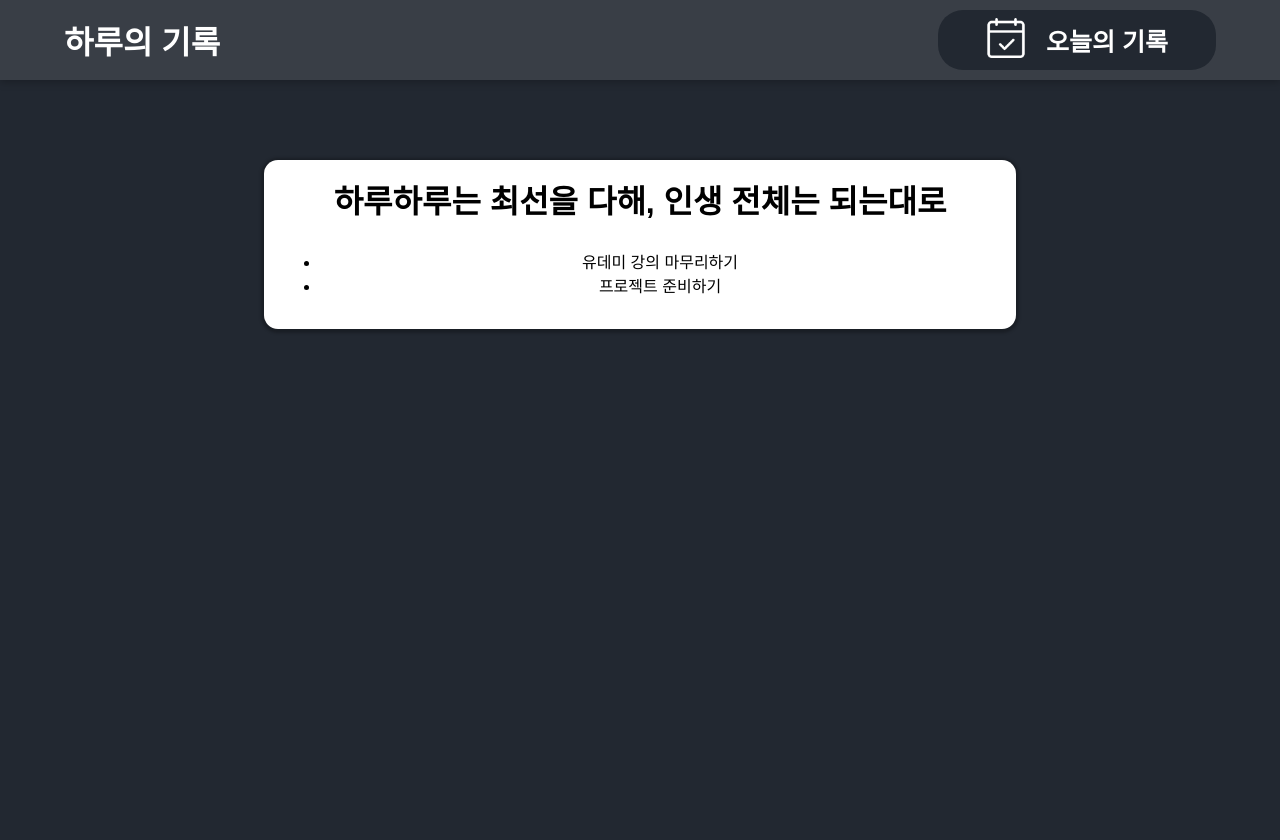
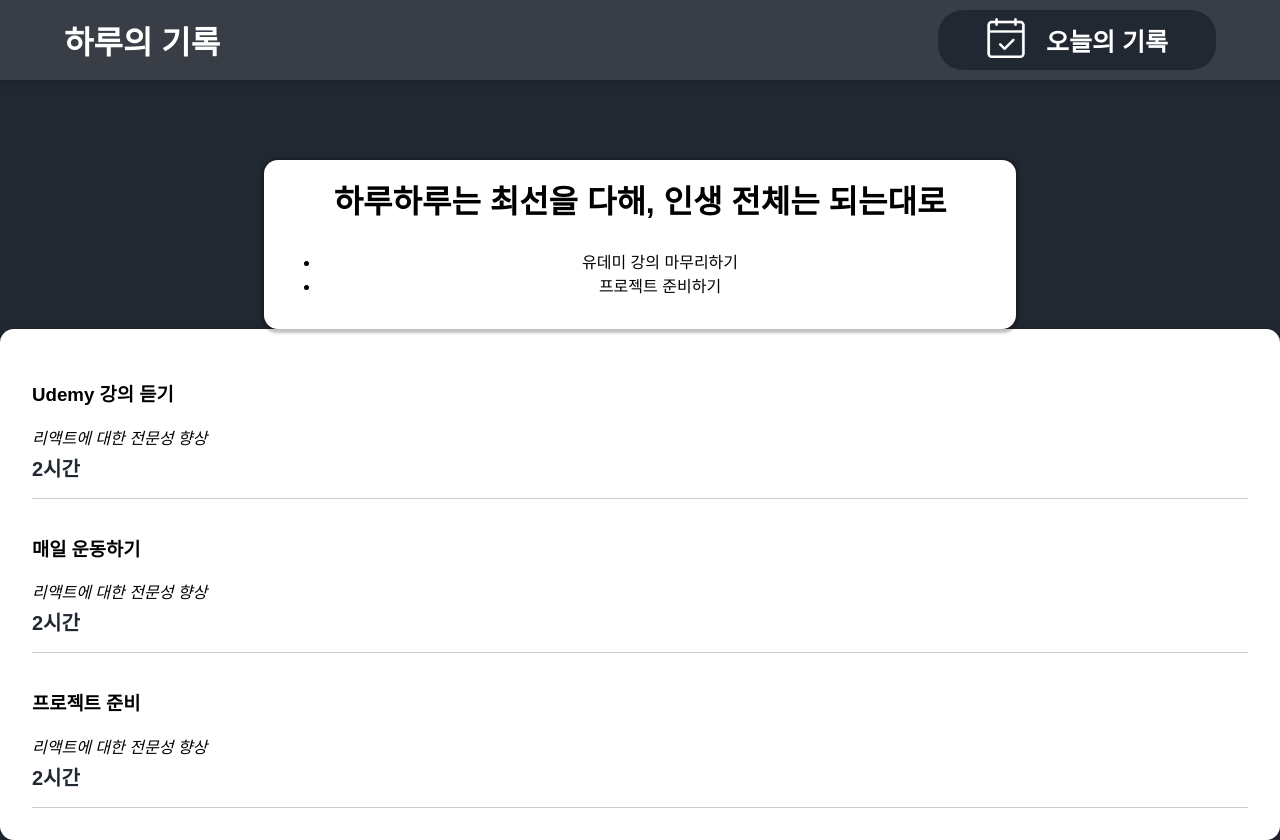
Before and after one commit to booyaChael/daylog, a React (Create React App) app: page / in a window 1280 px wide. Before the commit the page ends 800 px from the top, so only its background shows below. Built offline with nearby package versions, Linux system fonts and the light colour scheme; a web font is replaced by a local one.

Commit message:
Card 생성 및 프로젝트 적용

```diff
--- a/src/App.js
+++ b/src/App.js
@@ -1,11 +1,11 @@
 import Header from "./components/Layout/Header";
-import Goal from "./components/Projects/Goal";
+import Projects from "./components/Projects/Projects";
 
 function App() {
   return (
     <div className="App">
       <Header />
-      <Goal />
+      <Projects />
     </div>
   );
 }
--- /dev/null
+++ b/src/components/Projects/MyProject/MyProject.js
@@ -0,0 +1,16 @@
+import classes from "./MyProject.module.css";
+
+const MyProject = (props) => {
+  const wantToSpend = `${props.wantToSpend}시간`;
+  return (
+    <li className={classes.project}>
+      <div>
+        <h3>{props.name}</h3>
+        <div className={classes.explanation}>{props.explanation}</div>
+        <div className={classes.wantToSpend}>{wantToSpend}</div>
+      </div>
+    </li>
+  );
+};
+
+export default MyProject;
--- /dev/null
+++ b/src/components/Projects/MyProject/MyProject.module.css
@@ -0,0 +1,22 @@
+.project {
+  display: flex;
+  justify-content: space-between;
+  margin: 1rem;
+  padding-bottom: 1rem;
+  border-bottom: 1px solid #ccc;
+}
+
+.meal h3 {
+  margin: 0 0 0.25rem 0;
+}
+
+.explanation {
+  font-style: italic;
+}
+
+.wantToSpend {
+  margin-top: 0.25rem;
+  font-weight: bold;
+  color: #222831;
+  font-size: 1.25rem;
+}
--- /dev/null
+++ b/src/components/Projects/MyProjects.js
@@ -0,0 +1,37 @@
+import Card from "../UI/Card";
+import MyProject from "./MyProject/MyProject";
+
+const dummyProjects = [
+  {
+    name: "Udemy 강의 듣기",
+    explanation: "리액트에 대한 전문성 향상",
+    wantToSpend: 2,
+  },
+  {
+    name: "매일 운동하기",
+    explanation: "리액트에 대한 전문성 향상",
+    wantToSpend: 2,
+  },
+  {
+    name: "프로젝트 준비",
+    explanation: "리액트에 대한 전문성 향상",
+    wantToSpend: 2,
+  },
+];
+
+const MyProjects = (props) => {
+  const projectLists = dummyProjects.map((project) => (
+    <MyProject
+      name={project.name}
+      explanation={project.explanation}
+      wantToSpend={project.wantToSpend}
+    />
+  ));
+  return (
+    <section>
+      <Card>{projectLists}</Card>
+    </section>
+  );
+};
+
+export default MyProjects;
--- a/src/components/Projects/Goal.js
+++ b/src/components/Projects/ProjectGoal.js
@@ -1,6 +1,6 @@
 import classes from "./Goal.module.css";
 
-const Goal = (props) => {
+const ProjectGoal = (props) => {
   return (
     <section className={classes.goal}>
       <h2>하루하루는 최선을 다해, 인생 전체는 되는대로</h2>
@@ -12,4 +12,4 @@ const Goal = (props) => {
   );
 };
 
-export default Goal;
+export default ProjectGoal;
--- /dev/null
+++ b/src/components/Projects/Projects.js
@@ -0,0 +1,13 @@
+import ProjectGoal from "./ProjectGoal";
+import MyProjects from "./MyProjects";
+
+const Projects = (props) => {
+  return (
+    <>
+      <ProjectGoal />
+      <MyProjects />
+    </>
+  );
+};
+
+export default Projects;
--- /dev/null
+++ b/src/components/UI/Card.js
@@ -0,0 +1,7 @@
+import classes from "./Card.module.css";
+
+const Card = (props) => {
+  return <div className={classes.card}>{props.children}</div>;
+};
+
+export default Card;
--- /dev/null
+++ b/src/components/UI/Card.module.css
@@ -0,0 +1,6 @@
+.card {
+  padding: 1rem;
+  box-shadow: 0 2px 8px rgba(0, 0, 0, 0.25);
+  border-radius: 14px;
+  background-color: white;
+}
```
Also changed, not shown: src/components/Projects/Project.js (deleted).
